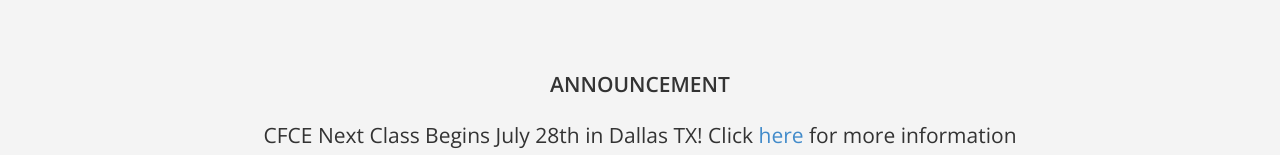
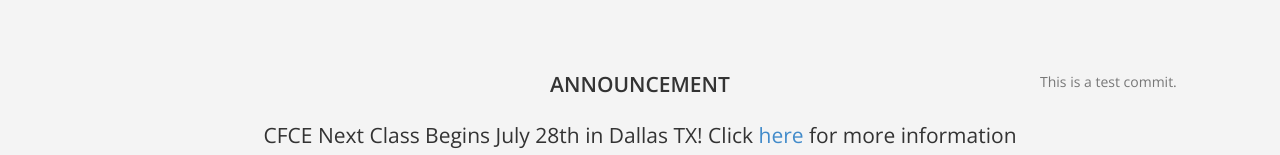
Before and after one commit to dyountmusic/fiberinsightwebsite, a plain HTML site: page index.html in a window 1280 px wide. Shown: the part 810-965 px from the top of the page. Drawn offline with nearby package versions, Linux system fonts and the light colour scheme; a script that the page names is missing; a web font is replaced by a local one.

Commit message:
test commit for automatic deployment.

```diff
--- a/index.html
+++ b/index.html
@@ -150,6 +150,7 @@
                             <h3 class="lead boldtext">ANNOUNCEMENT</h3>
                             <h2 class="lead">CFCE Next Class Begins July 28th in Dallas TX! Click <a href="cfce.html">here</a> for more information on how to attend.</h2>
                         </div>
+                        <p>This is a test commit.</p>
                     </div>
                 </div>
             </section>
```
